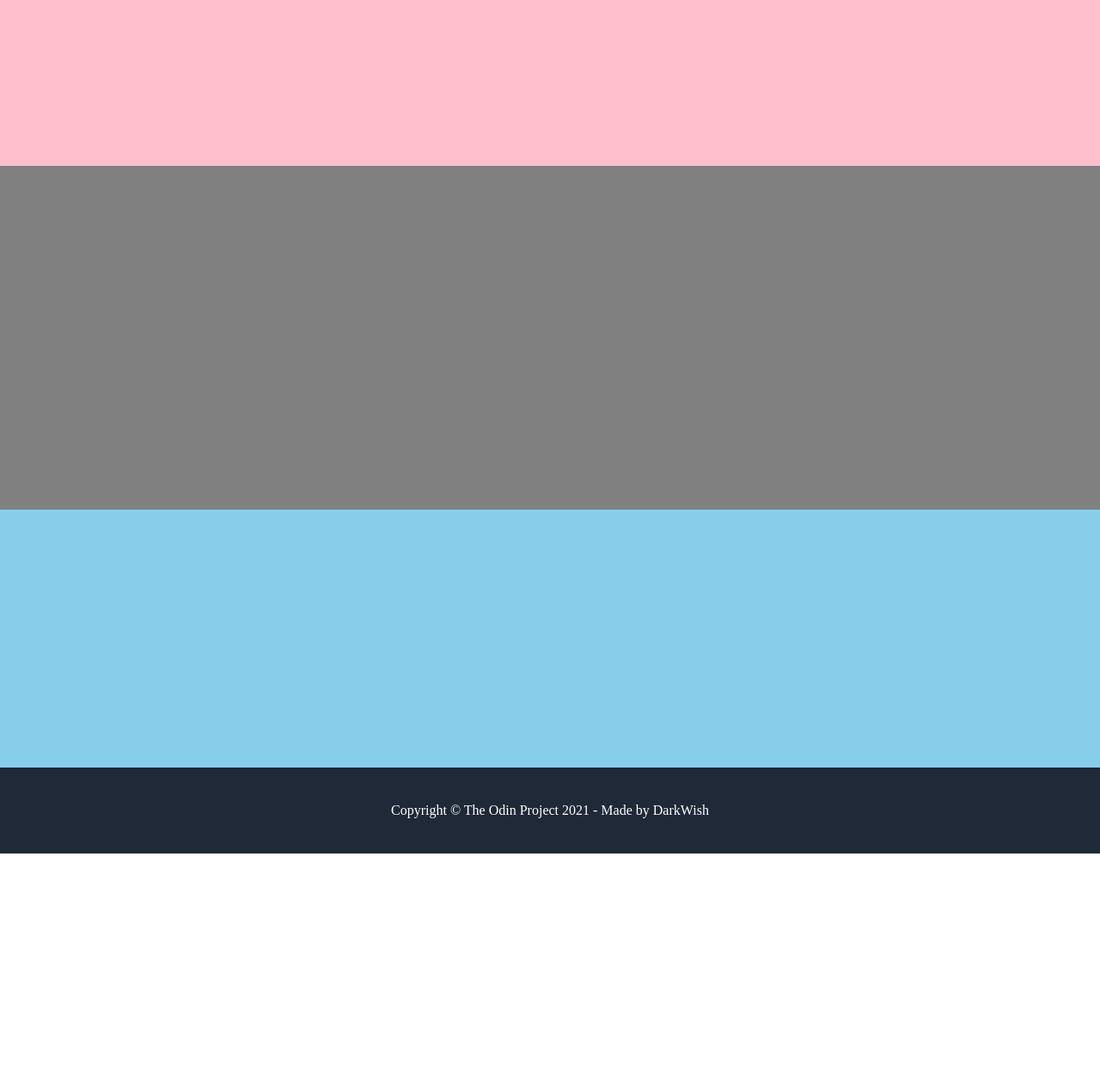
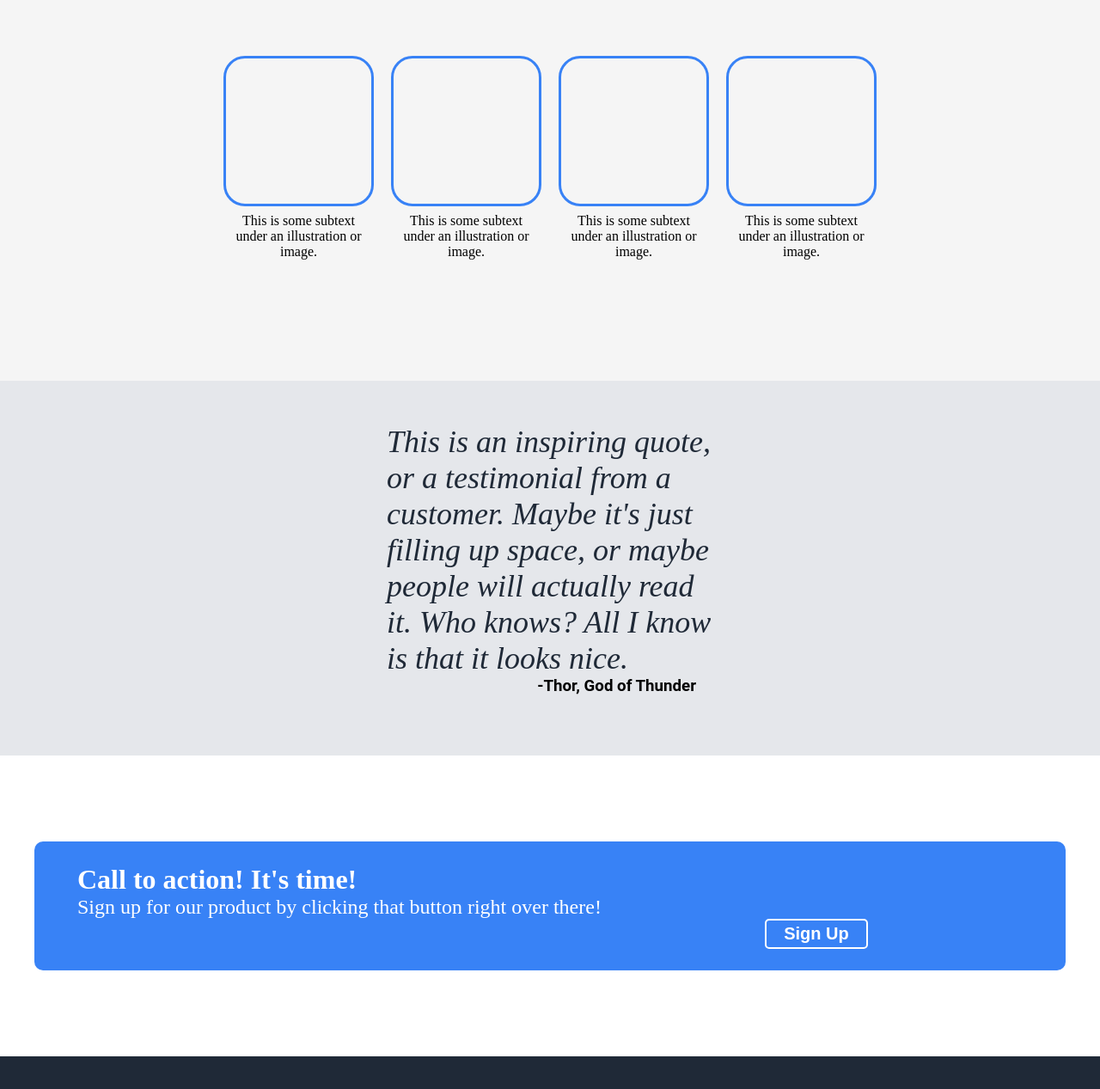
Before and after one commit to JustDarkWish/newProject, a plain HTML site: page index.html in a window 1280 px wide. Shown: the part 595-1862 px from the top of the page at 86% size. Before the commit the page ends 1588 px from the top, so only its background shows below. Drawn offline with Linux system fonts and the light colour scheme.

Commit message:
Added completed html + css page

```diff
--- a/CSS/styles.css
+++ b/CSS/styles.css
@@ -10,6 +10,7 @@
 
 header {
     background-color: #1F2937;
+    position: relative;
     display: flex;
     justify-content: space-around;
     align-items:center;
@@ -46,19 +47,20 @@ li {
     justify-content: space-between;
 }
 
-/* Sections */
+/* Section 1 */
 
-.hContent {
+.section1 {
     background-color: #1F2937;
-    height: 300px;
+    display: flex;
+    padding-left: 350px;
 }
 
 .container1 {
+    height: 350px;
     width: 400px;
-    height: 200px;
-    padding: 50px;
     display: flex;
     flex-direction: column;
+    align-items: start;
     justify-content: center;
 }
 
@@ -66,6 +68,7 @@ li {
     font-size: 48px;
     font-weight: bold;
     color: #F9FAF8;
+    flex-basis:
 }
 
 .container1 p {
@@ -73,20 +76,135 @@ li {
     color: #E5E7EB;
 }
 
-.section1 {
-    height: 400px; /* Da sostituire con display flex + align items center + justify content */
-    background-color: pink;
+button {
+    text-align: center;
+    font-weight: bold;
+    width: 120px;
+    height: 35px;
+    font-size: 20px;
+    color: white;
+    background-color: #3882F6;
+    border: 0;
+    border-radius: 5px;
+
 }
 
-.section2 {
-    height: 400px; /* Da sostituire con display flex + align items center + justify content */
-    background-color: grey;
+.image1 {
+    width: 800px;
+    height: 400px;
+    display: flex;
+    align-items: center;
+    justify-content: center;
 }
 
-.section3 {
-    height: 300px; /* Da sostituire con display flex + align items center + justify content */
-    background-color: skyblue;
+.s1image {
+    width: 600px;
+    height: 300px;
+    border: solid 2px rgba(156, 155, 155, 0.527);
+    background-color: rgba(156, 155, 155, 0.527);
 }
+
+/* Section 2 */
+
+.section2 {
+    background-color: whitesmoke;
+    height: 550px;
+}
+
+.section2 h1 {
+    font-size: 36px;
+    font-weight: bold;
+    color: #1F2937;
+    text-align: center;
+    padding-top: 50px;
+}
+
+.boxContainer {
+    display: flex;
+    align-items:center;
+    justify-content: space-around;
+    padding-top: 80px;
+    padding-left: 250px;
+    padding-right: 250px;
+}
+
+.s2container1,.s2container2,.s2container3,.s2container4 {
+    border: 3px solid #3882f6;
+    width: 175px;
+    height: 175px;
+    border-radius: 25px;
+}
+
+.s2container1 p, .s2container2 p, .s2container3 p, .s2container4 p {
+    text-align: center;
+    padding-top: 180px;
+}
+
+/* Quote */
+
+.divQuote {
+    display: flex;
+    flex-direction: column;
+    background-color: #E5E7EB;
+    padding: 50px 200px;
+}
+
+.divQuote p {
+    font-size: 36px;
+    color: #1F2937;
+    font-style: italic;
+    font-weight: lighter;
+    padding-left: 250px;
+    padding-right: 250px;
+
+}
+
+.divQuote h3 {
+    padding-bottom: 20px;
+    padding-right: 10px;
+    font-family: 'Roboto', arial;
+    text-align: right;
+    padding-right: 270px;
+}
+
+/* Last Container */
+
+.lastContainer {
+    height: 350px;
+    display: flex;
+    align-items: center;
+    justify-content: center;
+    flex-direction: column;
+}
+
+.signupContainer {
+    display: flex;
+    justify-content: center;
+    flex-direction: column;
+    width: 1200px;
+    height: 150px;
+    background-color: #3882F6;
+    border-radius: 10px;
+    padding-left: 50px;
+}
+
+.signupContainer h4 {
+    font-weight: bold;
+    font-size: 32px;
+    color: white;
+}
+
+.signupContainer p {
+    font-size: 24px;
+    color: white;
+}
+
+.signupContainer button {
+    border: 2px solid;
+    margin-left: 800px;
+}
+
+/* Footer Section */
 
 .fSection {
     display: flex;
--- a/index.html
+++ b/index.html
@@ -17,27 +17,45 @@
             <li><a href="#">Header Link Two</a></li>
             <li><a href="#">Header Link Three</a></li>
         </nav>
+
     </header>
 
-    <section class="hContent">
+    <section class="section1">
         <div class="container1">
             <h2>This website is awesome</h2>
             <p>This website has some subtext that goes here under the main title.
-                It-s a smaller font and the color is lower contrast</p>
+            It-s a smaller font and the color is lower contrast</p>
+            <button type="button">Sign up</button>
+        </div>
+        <div class="image1">
+            <img class="s1image"></div>
         </div>
     </section>
 
-    <section class="section1">
-
+    <section class="section2">
+        <h1>Some Random Information</h1>
+        <div class="boxContainer">
+            <div class="s2container1"><p>This is some subtext under an illustration or image.</p></div>
+            <div class="s2container2"><p>This is some subtext under an illustration or image.</p></div>
+            <div class="s2container3"><p>This is some subtext under an illustration or image.</p></div>
+            <div class="s2container4"><p>This is some subtext under an illustration or image.</p></div>
+        </div>
     </section>
 
-    <section class="section2">
+    <div class="divQuote">
+        <p>This is an inspiring quote, or a testimonial from a customer.
+        Maybe it's just filling up space, or maybe people will actually read
+        it. Who knows? All I know is that it looks nice.</p>
+        <h3>-Thor, God of Thunder</h3>
+    </div>
 
-    </section>
-
-    <section class="section3">
-
-    </section>
+    <div class="lastContainer">
+        <div class="signupContainer">
+            <h4>Call to action! It's time!</h4>
+            <p>Sign up for our product by clicking that button right over there!</p>
+            <button>Sign Up</button>
+        </div>
+    </div>
 
     <footer>
         <section class="fSection">
```
